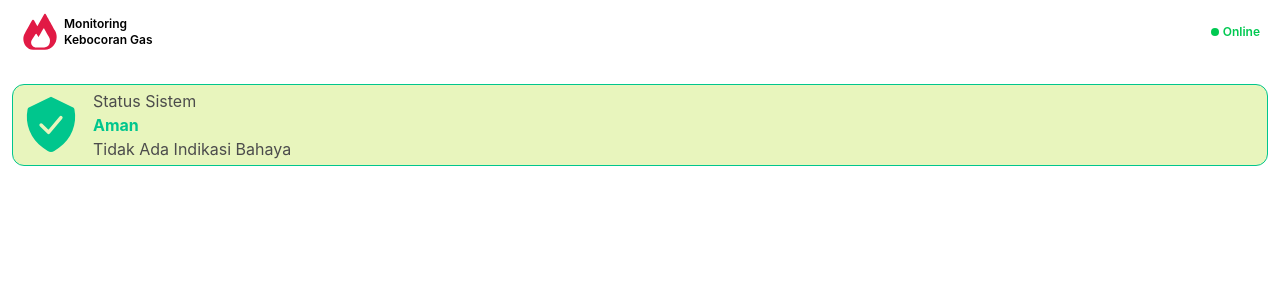
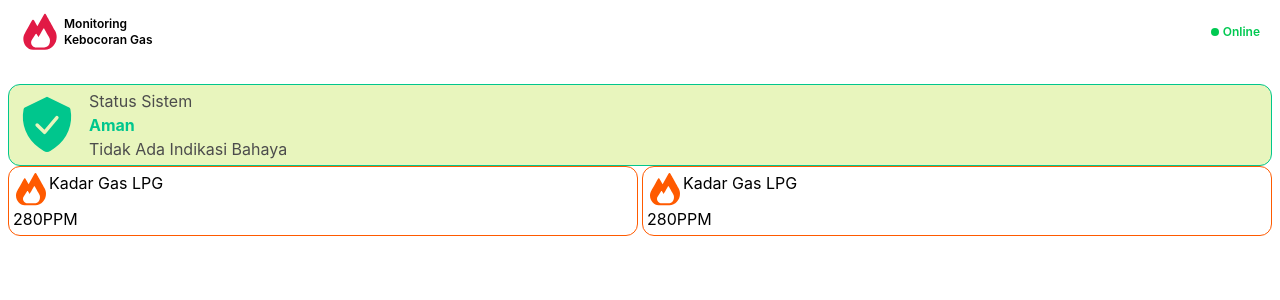
Before and after one commit to primatara42/lpg-leakage-iot, a Vue app in the folder frontend/: page / in a window 1280 px wide. Shown: the top 300 px of the page. Built offline with nearby package versions, Linux system fonts and the light colour scheme.

Commit message:
feat(system-status): create lpg amount card

```diff
--- a/frontend/src/components/Main.vue
+++ b/frontend/src/components/Main.vue
@@ -1,5 +1,5 @@
 <template>
-  <section class="px-3 py-5">
+  <section class="px-2 py-5">
     <div
       class="flex items-center p-1 gap-2 border rounded-xl border-[#00C68D] bg-[#E8F5BD] text-[#4C4C4C]"
     >
@@ -16,8 +16,31 @@
         <h2>Tidak Ada Indikasi Bahaya</h2>
       </div>
     </div>
+    <div class="flex gap-1">
+      <div class="w-1/2 rounded-xl p-1 border border-[#FF5A00]">
+        <div class="flex">
+          <div><img :src="lpgAmountIcon" alt="" /></div>
+          <h2>Kadar Gas LPG</h2>
+        </div>
+        <div>
+          <h2>280<span>PPM</span></h2>
+          <div class="w-full"></div>
+        </div>
+      </div>
+      <div class="w-1/2 rounded-xl p-1 border border-[#FF5A00]">
+        <div class="flex">
+          <div><img :src="lpgAmountIcon" alt="" /></div>
+          <h2>Kadar Gas LPG</h2>
+        </div>
+        <div>
+          <h2>280<span>PPM</span></h2>
+          <div class="w-full"></div>
+        </div>
+      </div>
+    </div>
   </section>
 </template>
 <script setup>
 import safeStatusSystemIcon from "../assets/icons/safe-status-system-icon.svg";
+import lpgAmountIcon from "../assets/icons/lpg-amount-icon.svg";
 </script>
```
Also changed, not shown: frontend/src/assets/icons/lpg-amount-icon.svg (added).
